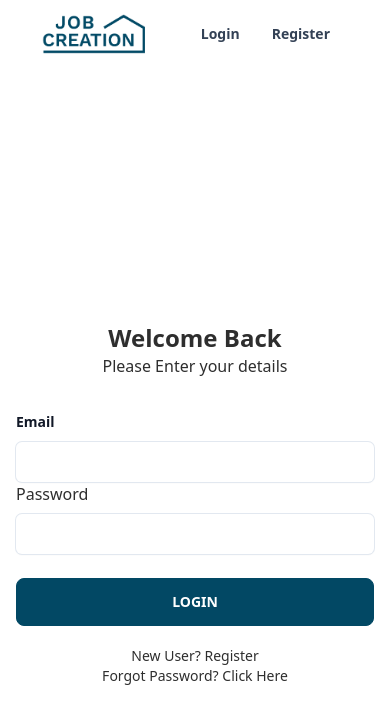
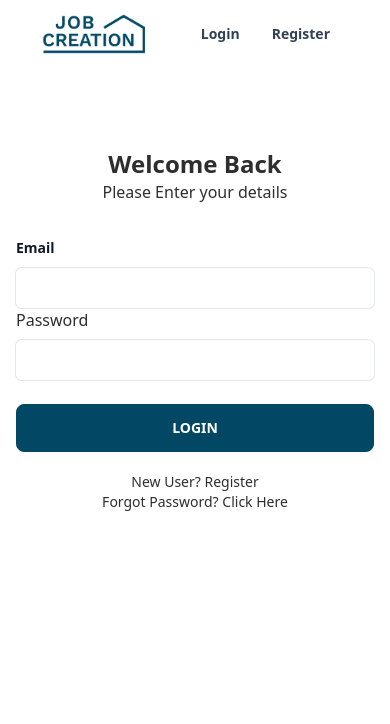
Before and after one commit to patriciacaballes/jobcreation, a React (Vite) app: page /login in a window 390 px wide. Shown: the top 724 px of the page. Built offline with nearby package versions, Linux system fonts and the light colour scheme; no server answers.

Commit message:
login responsive

```diff
--- a/src/pages/Login.jsx
+++ b/src/pages/Login.jsx
@@ -36,7 +36,7 @@ const Login = () => {
     <>
       <div className="login relative flex flex-1 flex-col overflow-hidden px-4 py-8 sm:px-6 lg:px-8">
         <div
-          className="flex flex-1 flex-col items-center justify-center pb-16 pt-12"
+          className="flex flex-1 flex-col items-center justify-start pb-16 pt-12"
           id="login-form"
         >
           <h2 className="text-2xl font-bold ">Welcome Back</h2>
--- a/src/pages/pages.css
+++ b/src/pages/pages.css
@@ -47,6 +47,9 @@
     color: #024A66;
   }
 
+  #login-form{
+    justify-content: flex-start;
+  }
 
   @media(min-width:800px){
     .form-add-job h1, .job-offer-title h1 {
```
